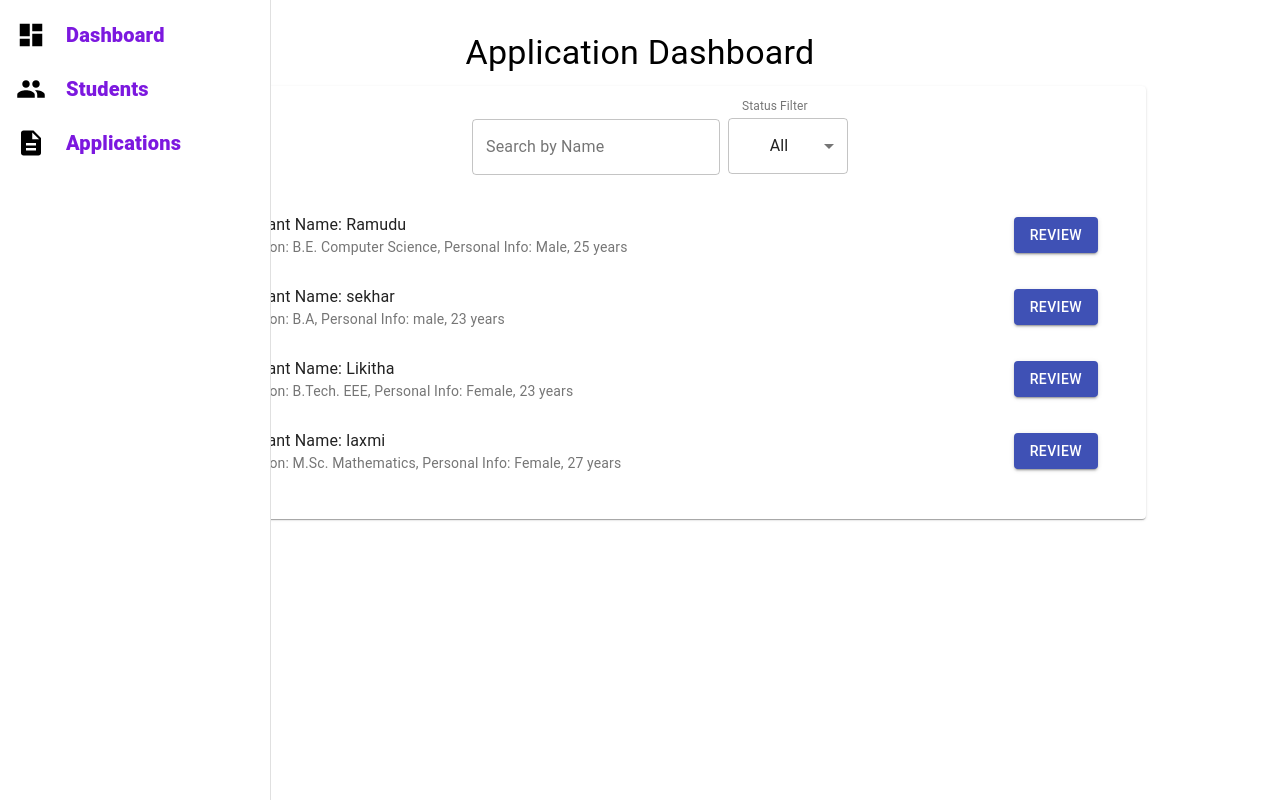
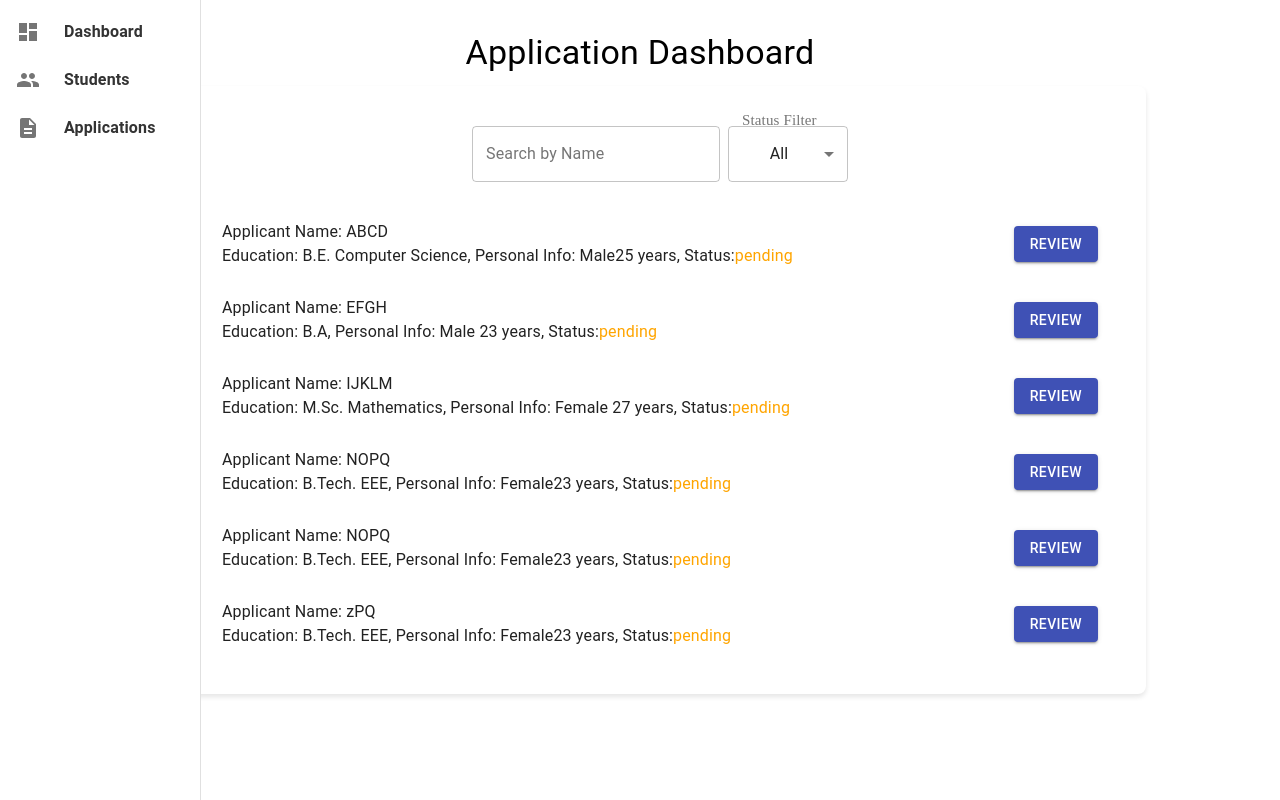
Before and after one commit to koribillRamudu/dashboard, a React (Create React App) app: page /applications in a window 1280 px wide. Built offline with nearby package versions, Linux system fonts and the light colour scheme.

Commit message:
updated code

```diff
--- a/src/App.js
+++ b/src/App.js
@@ -4,7 +4,7 @@ import Sidebar from './Sidebar';
 import Dashboard from './Dashboard';
 import Students from './Students';
 import Applications from './Applications';
-import './App.css'; // Import the CSS file
+import './App.css';
 
 function App() {
   return (
--- a/src/Applications.js
+++ b/src/Applications.js
@@ -1,7 +1,8 @@
 import React, { useState, useEffect } from 'react';
-import { Button, Paper, Typography, List, ListItem, ListItemText, TextField, Container, FormControl, InputLabel, Select, MenuItem, Grid, Divider, TextareaAutosize } from '@material-ui/core';
-
+import axios from 'axios';
+import { Button, Container, Dialog, DialogActions, DialogContent, DialogTitle, FormControl, Grid, InputLabel, List, ListItem, ListItemText, MenuItem, Paper, Select, TextField, Typography } from '@material-ui/core';
 import { makeStyles } from '@material-ui/core/styles';
+import Fade from '@material-ui/core/Fade';
 
 const useStyles = makeStyles(theme => ({
   root: {
@@ -11,7 +12,9 @@ const useStyles = makeStyles(theme => ({
   paper: {
     padding: theme.spacing(3),
     marginBottom: theme.spacing(4),
-    width:'100%',
+    width: '100%',
+    boxShadow: '0px 3px 5px rgba(0, 0, 0, 0.1)',
+    borderRadius: 8,
   },
   button: {
     margin: theme.spacing(1),
@@ -19,145 +22,96 @@ const useStyles = makeStyles(theme => ({
   formControl: {
     margin: theme.spacing(1),
     minWidth: 120,
+    top: '8px',
   },
   search: {
     marginBottom: theme.spacing(2),
-    marginTop: '1%',
+    marginTop: theme.spacing(2),
   },
-  reviewSection: {
-    padding: theme.spacing(3),
-    marginBottom: theme.spacing(4),
-    width:'100%',
+  dialogPaper: {
+    width: '600px',
   },
-  divider: {
-    margin: theme.spacing(2, 0),
-  },
-  reviewTitle: {
-    marginBottom: theme.spacing(2),
-  },
-  fieldContainer: {
-    marginBottom: theme.spacing(1),
+  dialogContent: {
     display: 'flex',
+    flexDirection: 'column',
     alignItems: 'center',
-  },
-  fieldLabel: {
-    fontWeight: 'bold',
-    marginRight: theme.spacing(-108),
-    width: '500px',
-  },
-  information: {
-    flex: 4,
-  },
-  InputLabel: {
-    marginTop: '-10%',
-    position: 'absolute',
-  },
-  '@keyframes fadeIn': {
-    from: {
-      opacity: 0,
-      transform: 'translateY(-20px)',
-    },
-    to: {
-      opacity: 1,
-      transform: 'translateY(0)',
+    textAlign: 'center',
+    '& > *': {
+      margin: theme.spacing(1),
     },
   },
-  animatedElement: {
-    animation: '$fadeIn 0.5s ease-out',
+  mediumText: {
+    fontSize: '1.2rem',
   },
-
-  // Example animation using CSS transitions
-  transitionElement: {
-    transition: 'transform 0.3s ease-out',
+  inputLabel: {
+    top: '-8px',
+    fontFamily: 'bold',
+    fontSize: '20px',
   },
-
-  // Colors for different statuses
-  success: {
-    color: 'green',
-  },
-  deny: {
-    color: 'red',
-  },
-  pending: {
-    color: 'orange',
+  dialogText: {
+    textAlign: 'left',
   },
 }));
 
 const ApplicationDashboard = () => {
   const classes = useStyles();
-
-  // State for applications, selected application, denial reason, filters, and search query
   const [applications, setApplications] = useState([]);
   const [selectedApplication, setSelectedApplication] = useState(null);
-  const [denyReason, setDenyReason] = useState('');
   const [approvalMessage, setApprovalMessage] = useState('');
-  const [denyMessage, setDenyMessage] = useState('');
   const [nameFilter, setNameFilter] = useState('');
   const [statusFilter, setStatusFilter] = useState('all');
+  const [dialogOpen, setDialogOpen] = useState(false);
 
-  // Mock data for applications (replace with API call)
   useEffect(() => {
-    // Mock data
-    const mockApplications = [
-      { id: 1, name: 'Ramudu', education: 'B.E. Computer Science', personalInfo: 'Male, 25 years', details: 'Application details 1', PhoneNumber: '800819691', email: 'sekharramudu9054@gmail.com', status: 'pending' },
-      { id: 2, name: 'sekhar', education: 'B.A', personalInfo: 'male, 23 years', details: 'Application details 2', PhoneNumber: '800324134', email: 'sekhar@gmail.com', status: 'success' },
-      { id: 3, name: 'laxmi', education: 'M.Sc. Mathematics', personalInfo: 'Female, 27 years', details: 'Application details 3', PhoneNumber: '803567811', email: 'laxmi@gmail.com', status: 'denied' },
-      { id: 1, name: 'Likitha', education: 'B.Tech. EEE', personalInfo: 'Female, 23 years', details: 'Application details 1', PhoneNumber: '800819698', email: 'likithadurgalla@gmail.com', status: 'success' },
-
-    ];
-
-    setApplications(mockApplications);
+    axios.get('/applicationsData.txt')
+      .then(response => {
+        const lines = response.data.split('\n');
+        const data = lines.map(line => {
+          const [id, name, education, personalInfo, phoneNumber, email, status] = line.split(',');
+          return { id, name, education, personalInfo, phoneNumber, email, status: status.trim() };
+        });
+        setApplications(data);
+      })
+      .catch(error => {
+        console.error('Error fetching data:', error);
+      });
   }, []);
-
-  // Function to approve an application
-  const approveApplication = () => {
-    // Update status to "success"
+	 const handleApprove = () => {
     const updatedApplications = applications.map(app => {
       if (app.id === selectedApplication.id) {
         return { ...app, status: 'success' };
       }
       return app;
     });
+
     setApplications(updatedApplications);
-    // Update UI to reflect approval
-    setSelectedApplication(null);
-    setApprovalMessage('Application approved and status updated to "success".');
+    setApprovalMessage('Your application approval was successful.');
+    setDialogOpen(false); // Close the dialog after action
   };
 
-  // Function to deny an application
-  const denyApplication = () => {
+
+  const handleDeny = () => {
     const updatedApplications = applications.map(app => {
       if (app.id === selectedApplication.id) {
         return { ...app, status: 'denied' };
       }
       return app;
     });
+
     setApplications(updatedApplications);
-    setDenyMessage(`Application denied. Reason: ${denyReason}. Email sent to applicant.`);
-    // Update UI to reflect denial
-    setSelectedApplication(null);
-    setDenyReason('');
+    setApprovalMessage('Your application denial was successful.');
+    setDialogOpen(false); // Close the dialog after action
   };
 
-  // Function to filter applications based on name and status
   const filterApplications = () => {
-    let filteredApps = [...applications];
-
-    if (nameFilter) {
-      filteredApps = filteredApps.filter(app => app.name.toLowerCase().includes(nameFilter.toLowerCase()));
-    }
-
-    if (statusFilter !== 'all') {
-      filteredApps = filteredApps.filter(app => app.status === statusFilter);
-    }
-
-    return filteredApps;
+    return applications.filter(app => {
+      const matchesName = app.name.toLowerCase().includes(nameFilter.toLowerCase());
+      const matchesStatus = statusFilter === 'all' || app.status === statusFilter;
+      return matchesName && matchesStatus;
+    });
   };
 
   const filteredApplications = filterApplications();
-    const pendingApplications = filteredApplications.filter(app => app.status === 'pending');
-    const successApplications = filteredApplications.filter(app => app.status === 'success');
-    const deniedApplications = filteredApplications.filter(app => app.status === 'denied');
 
   return (
     <Container maxWidth="lg" className={classes.root}>
@@ -165,9 +119,15 @@ const ApplicationDashboard = () => {
       <Grid container spacing={4} justify="center">
         <Grid item xs={12} md={9}>
           <Paper className={classes.paper}>
-              <TextField className={classes.search} variant="outlined" label="Search by Name" value={nameFilter} onChange={e => setNameFilter(e.target.value)} />
+            <TextField
+              className={classes.search}
+              variant="outlined"
+              label="Search by Name"
+              value={nameFilter}
+              onChange={e => setNameFilter(e.target.value)}
+            />
             <FormControl variant="outlined" className={classes.formControl}>
-                <InputLabel className={classes.InputLabel}>Status Filter</InputLabel>
+              <InputLabel className={classes.inputLabel}>Status Filter</InputLabel>
               <Select value={statusFilter} onChange={e => setStatusFilter(e.target.value)}>
                 <MenuItem value="all">All</MenuItem>
                 <MenuItem value="pending">Pending</MenuItem>
@@ -176,70 +136,79 @@ const ApplicationDashboard = () => {
               </Select>
             </FormControl>
             {approvalMessage && <Typography variant="body1" color="primary">{approvalMessage}</Typography>}
-              {denyMessage && <Typography variant="body1" color="error">{denyMessage}</Typography>}
+            <Fade in={true} timeout={500}>
               <List>
-                {pendingApplications.map(application => (
-                  <ListItem key={application.id}>
-                    <ListItemText primary={`Applicant Name: ${application.name}`} secondary={`Education: ${application.education}, Personal Info: ${application.personalInfo}`} />
-                    <Button variant="contained" color="primary" className={`${classes.button}`} onClick={() => setSelectedApplication(application)}>Review</Button>
+                {filteredApplications.map(application => (
+                  <div key={application.id}>
+                    <ListItem>
+                      <ListItemText
+                        primary={`Applicant Name: ${application.name}`}
+                        secondary={
+                          <Typography>
+                            Education: {application.education}, Personal Info: {application.personalInfo},
+                            Status:
+                            <span style={{ color:
+                              application.status === 'success' ? 'green' :
+                              application.status === 'denied' ? 'red' :
+                              'orange'
+                            }}>
+                              {application.status}
+                            </span>
+                          </Typography>
+                        }
+                      />
+                      <Button
+                        variant="contained"
+                        color="primary"
+                        className={classes.button}
+                        onClick={() => {
+                          setSelectedApplication(application);
+                          setDialogOpen(true);
+                        }}
+                      >
+                        Review
+                      </Button>
                     </ListItem>
-                ))}
-                {successApplications.map(application => (
-                  <ListItem key={application.id}>
-                    <ListItemText primary={`Applicant Name: ${application.name}`} secondary={`Education: ${application.education}, Personal Info: ${application.personalInfo}`} />
-                    <Button variant="contained" color="primary" className={`${classes.button}`} onClick={() => setSelectedApplication(application)}>Review</Button>
-                  </ListItem>
-                ))}
-                {deniedApplications.map(application => (
-                  <ListItem key={application.id}>
-                    <ListItemText primary={`Applicant Name: ${application.name}`} secondary={`Education: ${application.education}, Personal Info: ${application.personalInfo}`} />
-                    <Button variant="contained" color='primary' className={`${classes.button}`} onClick={() => setSelectedApplication(application)}>Review</Button>
-                  </ListItem>
+                  </div>
                 ))}
               </List>
+            </Fade>
           </Paper>
         </Grid>
       </Grid>
-
-        {/* Application review section */}
+      <Dialog open={dialogOpen} onClose={() => setDialogOpen(false)} classes={{ paper: classes.dialogPaper }}>
+        <DialogTitle>Review Application</DialogTitle>
+        <DialogContent classes={{ paper: classes.dialogContent }}>
           {selectedApplication && (
-          <Paper className={classes.reviewSection}>
-            <Typography variant="h5" gutterBottom className={classes.reviewTitle}>Review Application</Typography>
-            <div className={classes.fieldContainer}>
-              <Typography variant="body1" className={classes.fieldLabel}>Applicant Name:</Typography>
-              <Typography variant="body1" className={classes.information}>{selectedApplication.name}</Typography>
+            <div className={classes.dialogText}>
+              <Typography variant="h6" className={classes.mediumText}>Applicant Name: {selectedApplication.name}</Typography>
+              <Typography variant="body1" className={classes.mediumText}>Education: {selectedApplication.education}</Typography>
+              <Typography variant="body1" className={classes.mediumText}>Personal Info: {selectedApplication.personalInfo}</Typography>
+              <Typography variant="body1" className={classes.mediumText}>Phone Number: {selectedApplication.phoneNumber}</Typography>
+              <Typography variant="body1" color='orange' className={classes.mediumText}>Status:
+              <span style={{ color:
+                              selectedApplication.status === 'success' ? 'green' :
+                              selectedApplication.status === 'denied' ? 'red' :
+                              'orange'
+                            }}>
+                              {selectedApplication.status}
+                            </span>
+              </Typography>
             </div>
-            <div className={classes.fieldContainer}>
-              <Typography variant="body1" className={classes.fieldLabel}>Education:</Typography>
-              <Typography variant="body1" className={classes.information}>{selectedApplication.education}</Typography>
-            </div>
-            <div className={classes.fieldContainer}>
-              <Typography variant="body1" className={classes.fieldLabel}>Personal Info:</Typography>
-              <Typography variant="body1" className={classes.information}>{selectedApplication.personalInfo}</Typography>
-            </div>
-            <div className={classes.fieldContainer}>
-              <Typography variant="body1" className={classes.fieldLabel}>Phone Number:</Typography>
-              <Typography variant="body1" className={classes.information}>{selectedApplication.PhoneNumber}</Typography>
-            </div>
-            <div className={classes.fieldContainer}>
-              <Typography variant="body1" className={classes.fieldLabel}>Email:</Typography>
-              <Typography variant="body1" className={classes.information}>{selectedApplication.email}</Typography>
-            </div>
-            <div className={classes.fieldContainer}>
-              <Typography variant="body1" className={classes.fieldLabel}>Status:</Typography>
-              <Typography variant="body1" className={classes.information} style={selectedApplication.status === 'success' ? { color: 'green' } : selectedApplication.status === 'denied' ? { color: 'red' } : { color: 'orange' }}>{selectedApplication.status}</Typography>
-            </div>
-            <Divider className={classes.divider} />
-            {selectedApplication.status === 'pending' && (
-              <>
-                <Button variant="contained" color="primary" className={classes.button} onClick={approveApplication}>Approve</Button>
-                <Button variant="contained" color="secondary" className={classes.button} onClick={() => setDenyReason('')}>Deny</Button>
-                <TextareaAutosize rowsMin={3} placeholder="Reason for denial" value={denyReason} onChange={e => setDenyReason(e.target.value)} />
-                <Button variant="contained" color="secondary" className={classes.button} onClick={denyApplication}>Submit Denial</Button>
-              </>
           )}
-          </Paper>
-        )}
+        </DialogContent>
+        <DialogActions>
+          <Button onClick={handleApprove} color="primary">
+            Approve
+          </Button>
+          <Button onClick={handleDeny} color="secondary">
+            Deny
+          </Button>
+          <Button onClick={() => setDialogOpen(false)} color="default">
+            Close
+          </Button>
+        </DialogActions>
+      </Dialog>
     </Container>
   );
 };
--- a/src/Sidebar.css
+++ b/src/Sidebar.css
@@ -1,25 +1,46 @@
 .sidebar {
-    width: 200px;
+  width: 240px; /* Default width for larger screens */
+  transition: width 0.3s ease; /* Smooth transition for width changes */
+}
+
+.sidebar .MuiDrawer-paper {
+  width: 200px; /* Expanded width for larger screens */
+  transition: width 0.3s ease; /* Smooth transition for width changes */
+}
+
+.sidebar .MuiListItemIcon-root {
+  min-width: 40px; /* Adjusted minimum width for icon */
+}
+
+.sidebar .MuiListItemText-root {
+  margin-left: 8px; /* Adjusted margin for list item text */
+}
+
+.sidebar .MuiTypography-body1 {
+  font-size: 16px; /* Adjusted font size for list item text */
+  font-weight: bold;
+  color: #333; /* Adjusted text color */
+}
+
+/* Media query for smaller screens */
+@media (max-width: 960px) {
+  .sidebar {
+    width: 64px; /* Decreased width for smaller screens */
   }
 
   .sidebar .MuiDrawer-paper {
-    width: 270px;
+    width: 64px; /* Decreased expanded width for smaller screens */
   }
 
   .sidebar .MuiListItemIcon-root {
-    min-width: 60px;
+    min-width: 24px; /* Decreased minimum width for icon on smaller screens */
   }
 
   .sidebar .MuiListItemText-root {
-    margin-left: -10px;
+    margin-left: 0; /* Adjusted margin for list item text on smaller screens */
   }
 
   .sidebar .MuiTypography-body1 {
-    font-size: 20px;
-    font-weight: 900;
-    color: rgb(124, 24, 223);
+    font-size: 14px; /* Decreased font size for list item text on smaller screens */
   }
-
-   .icon {
-    font-size: 124%; /* Adjust the size as needed */
-  }
+}
--- a/src/Sidebar.js
+++ b/src/Sidebar.js
@@ -6,23 +6,23 @@ import './Sidebar.css';
 
 function Sidebar() {
   return (
-    <Drawer variant="permanent" anchor="left" className="sidebar"> {/* Added class for Sidebar styling */}
+    <Drawer variant="permanent" anchor="left" className="sidebar">
       <List>
         <ListItem button component={Link} to="/">
           <ListItemIcon>
-            <DashboardIcon sx={{ fontSize: '30px',color:'black' }}/>
+            <DashboardIcon />
           </ListItemIcon>
           <ListItemText primary="Dashboard" />
         </ListItem>
         <ListItem button component={Link} to="/students">
           <ListItemIcon>
-            <PeopleIcon sx={{ fontSize: '30px',color:'black' }}/>
+            <PeopleIcon />
           </ListItemIcon>
           <ListItemText primary="Students" />
         </ListItem>
         <ListItem button component={Link} to="/applications">
           <ListItemIcon>
-            <DescriptionIcon sx={{ fontSize: '30px',color:'black' }}/>
+            <DescriptionIcon />
           </ListItemIcon>
           <ListItemText primary="Applications" />
         </ListItem>
```
Also changed, not shown: package.json (+13 -2 lines), src/Faker.js (deleted, +0 -35 lines), public/applications.csv (added), public/applicationsData.txt (added), 1 other file (tests, documents, lock files or other folders). Lines whose indentation alone changed are shown as unchanged.
